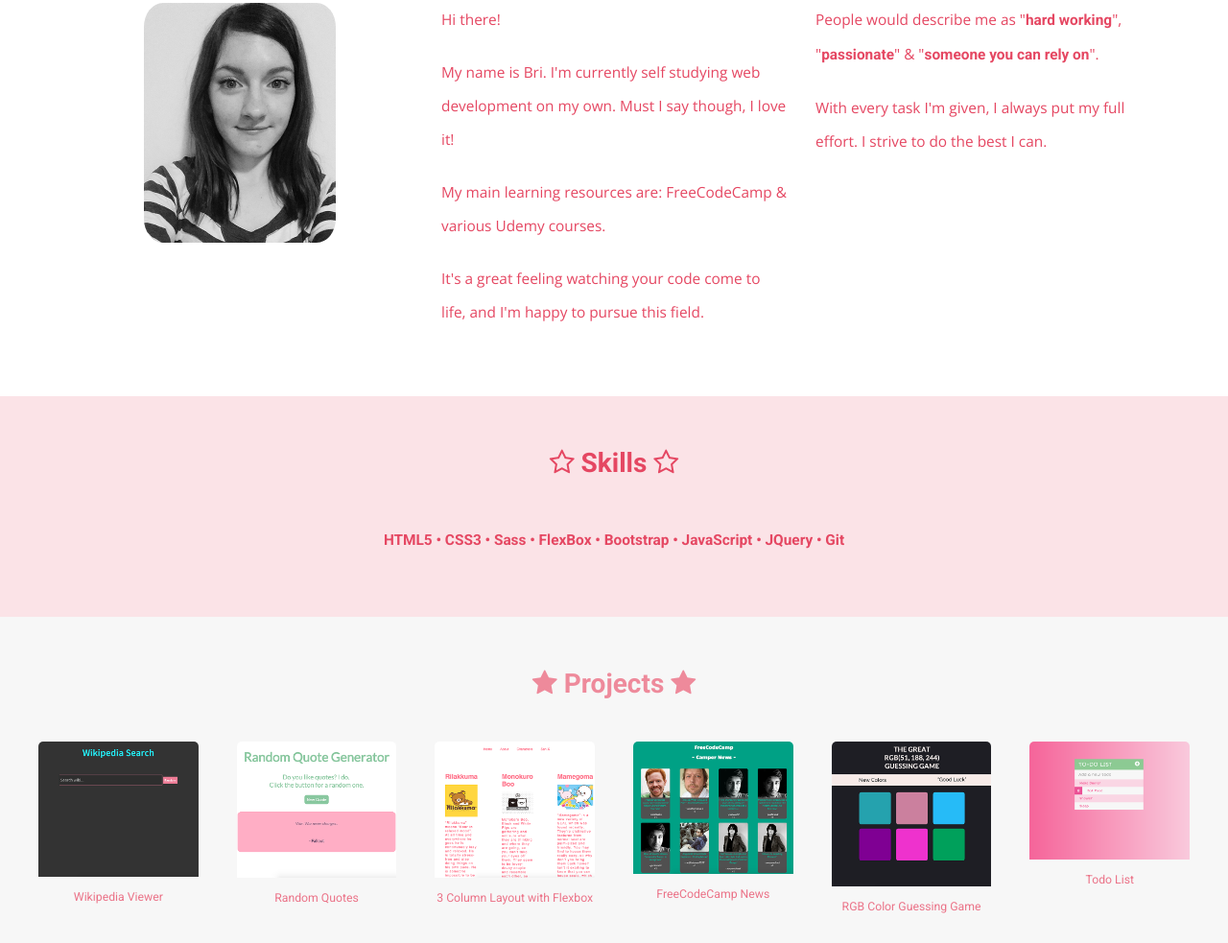
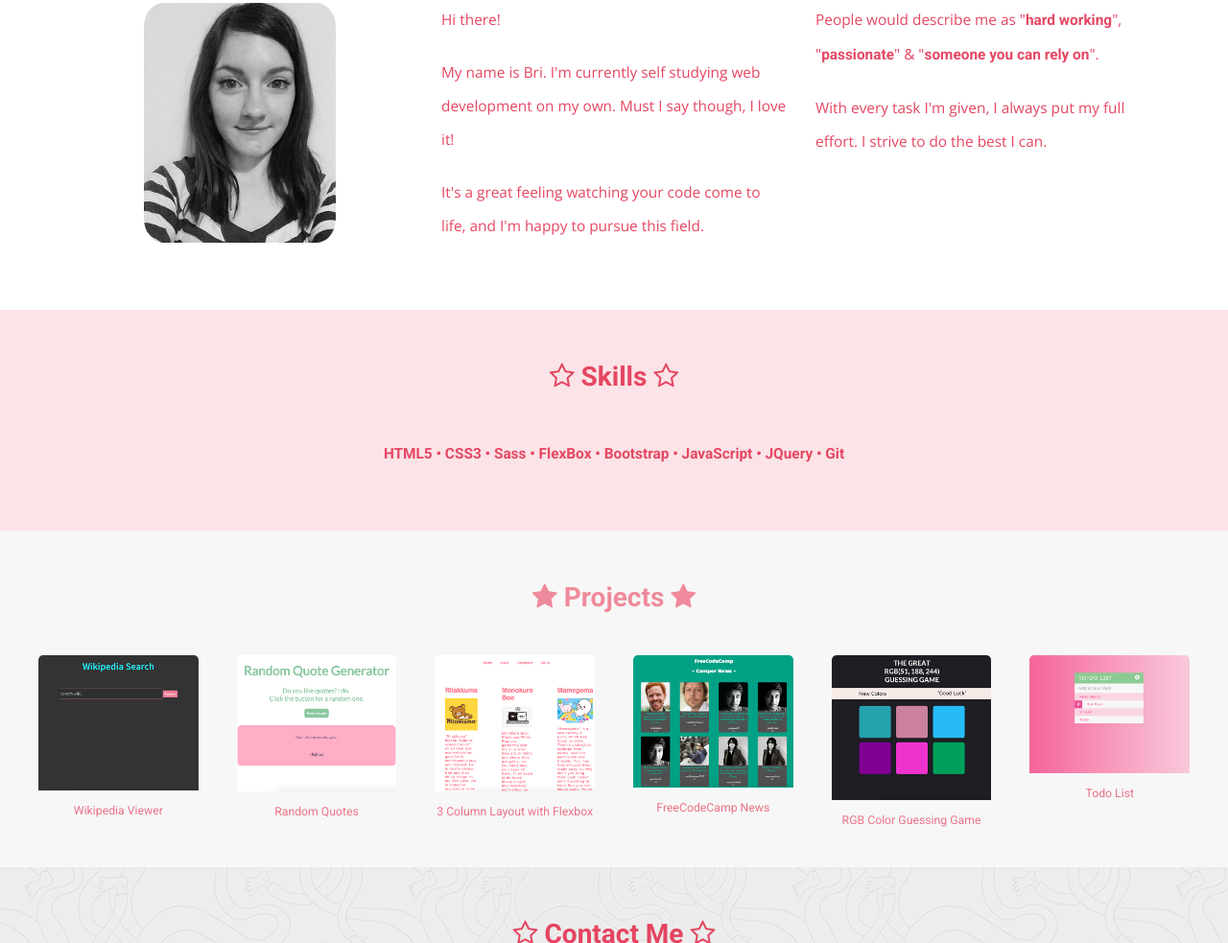
Before and after one commit to jacobwarduk/pixeluh.github.io, a plain HTML site: page index.html in a window 1280 px wide. Shown: the part 1022-2005 px from the top of the page at 96% size. Drawn offline with nearby package versions, Linux system fonts and the light colour scheme.

Commit message:
fixed about-me paragraph

```diff
--- a/index.html
+++ b/index.html
@@ -43,7 +43,6 @@
           <div class="col-md-4">
             <p>Hi there!</p>
             <p>My name is Bri. I'm currently self studying web development on my own. Must I say though, I love it!</p>
-            <p>My main learning resources are: FreeCodeCamp &amp; various Udemy courses.
             <p>It's a great feeling watching your code come to life, and I'm happy to pursue this field.</p>
           </div>
           <div class="col-md-4">
```
